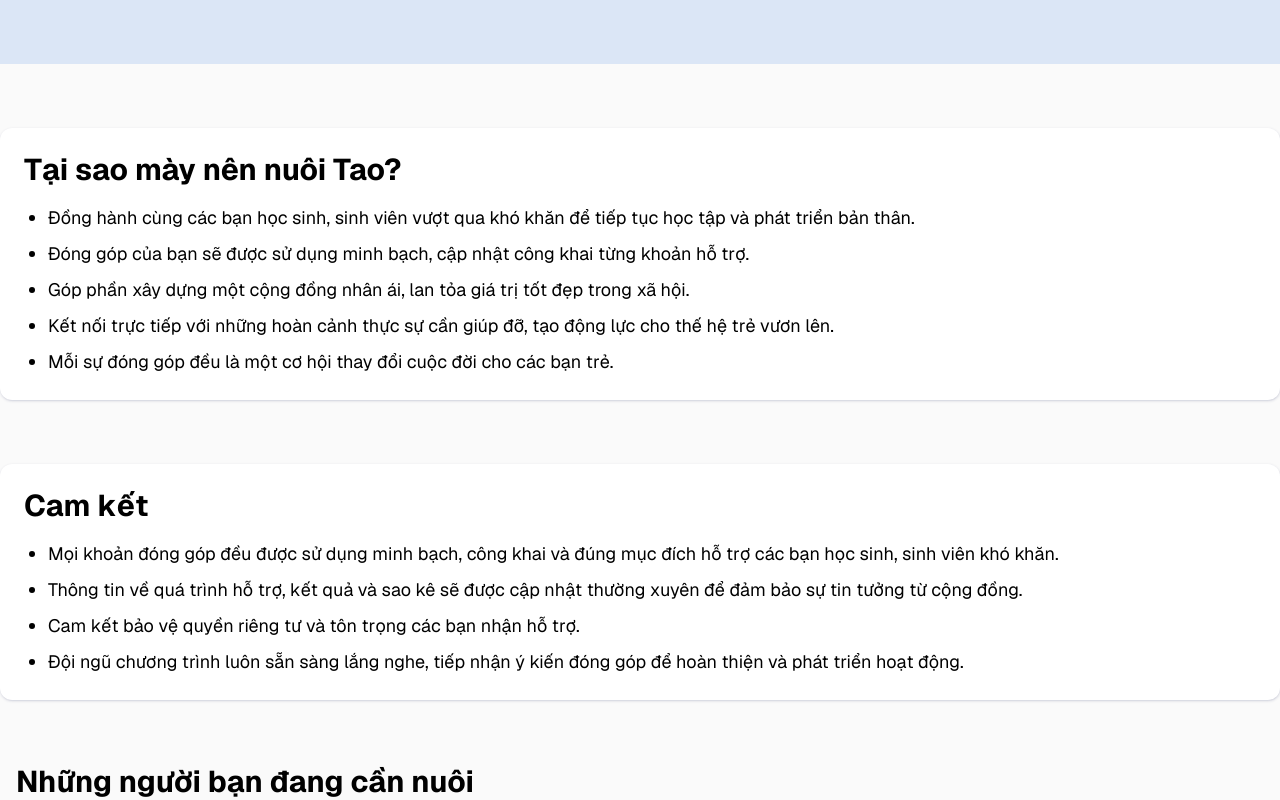
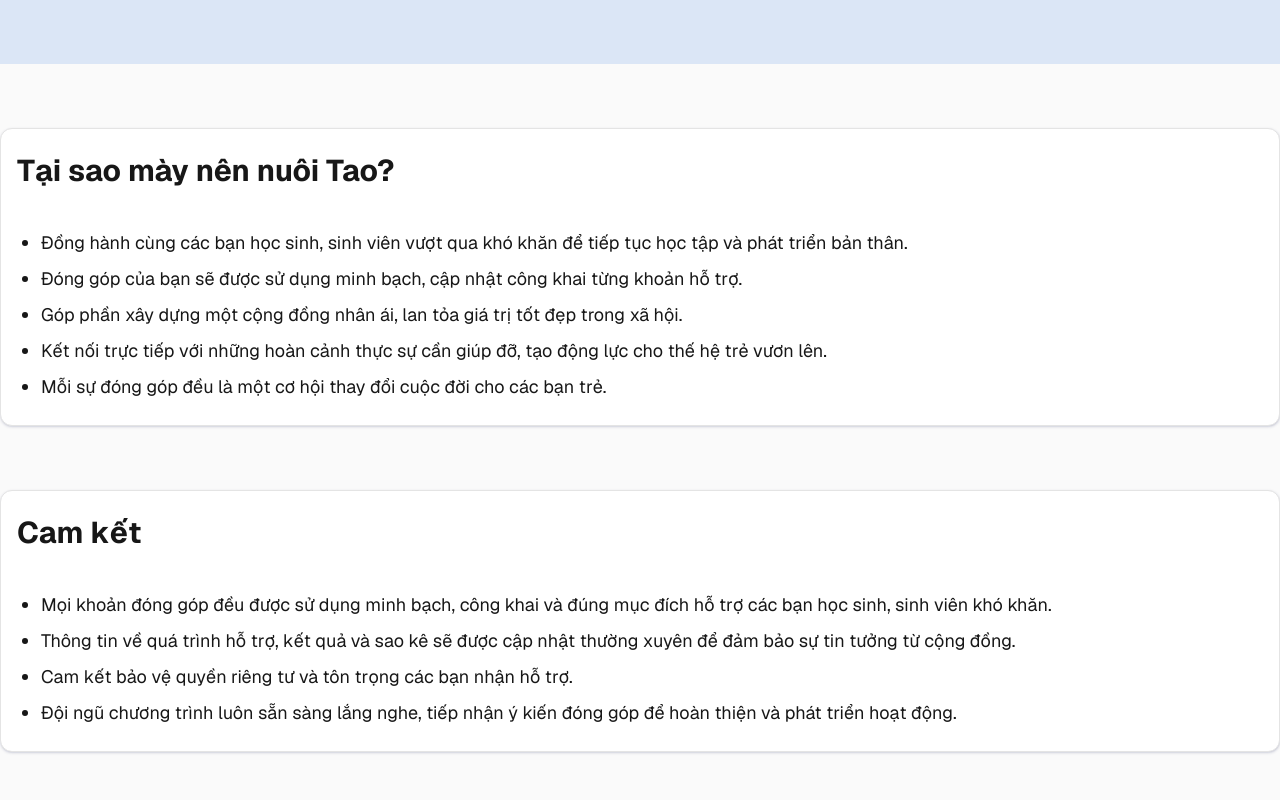
Before and after one commit to tiesen243/nuoi-tao, a Next.js app: page / in a window 1280 px wide. Shown: the part 520-1320 px from the top of the page. Built offline with nearby package versions, Linux system fonts and the light colour scheme.

Commit message:
chore: minor changes

```diff
--- a/app/page.tsx
+++ b/app/page.tsx
@@ -49,7 +49,7 @@ export default function HomePage() {
         </div>
       </section>
 
-      <section className='container bg-card p-6 rounded-xl shadow-sm dark:border'>
+      <section className='container bg-card text-card-foreground flex flex-col gap-6 rounded-xl border py-6 shadow-sm'>
         <h2 className='text-3xl font-bold mb-4'>Tại sao mày nên nuôi Tao?</h2>
         <ul className='list-disc pl-6 space-y-2 text-lg'>
           <li>
@@ -74,7 +74,7 @@ export default function HomePage() {
         </ul>
       </section>
 
-      <section className='container bg-card p-6 rounded-xl shadow-sm dark:border'>
+      <section className='container bg-card text-card-foreground flex flex-col gap-6 rounded-xl border py-6 shadow-sm'>
         <h2 className='text-3xl font-bold mb-4'>Cam kết</h2>
         <ul className='list-disc pl-6 space-y-2 text-lg'>
           <li>
@@ -97,7 +97,7 @@ export default function HomePage() {
 
       <section className='grid grid-cols-1 sm:grid-cols-2 lg:grid-cols-3 gap-6 container'>
         <h2 className='col-span-full text-3xl font-bold'>
-          Những người bạn đang cần nuôi
+          Những đang cần mày nuôi
         </h2>
 
         {peoples.map((person) => (
```
